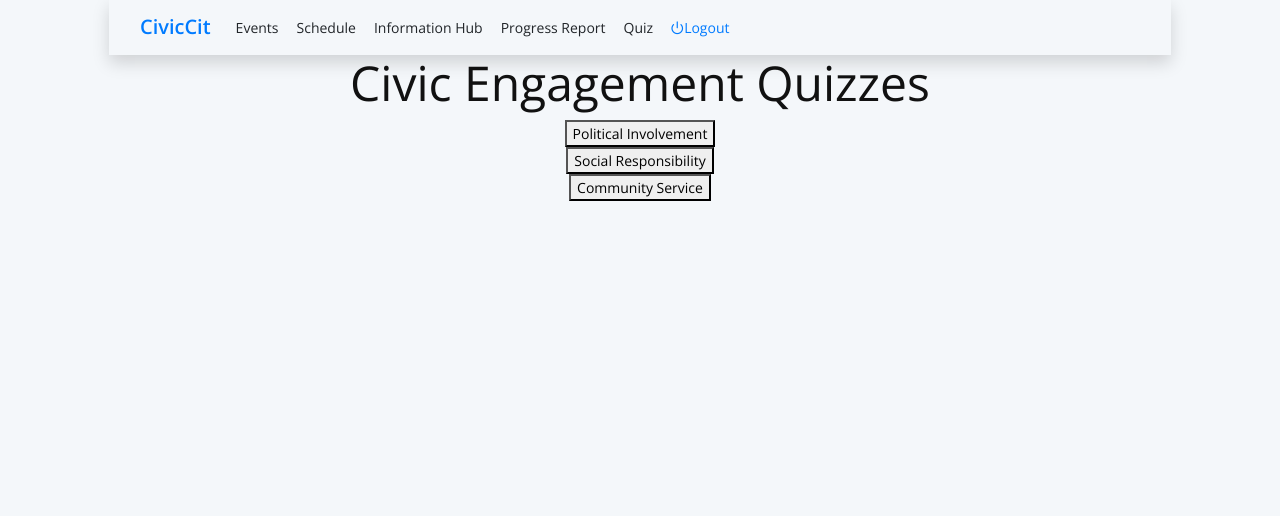
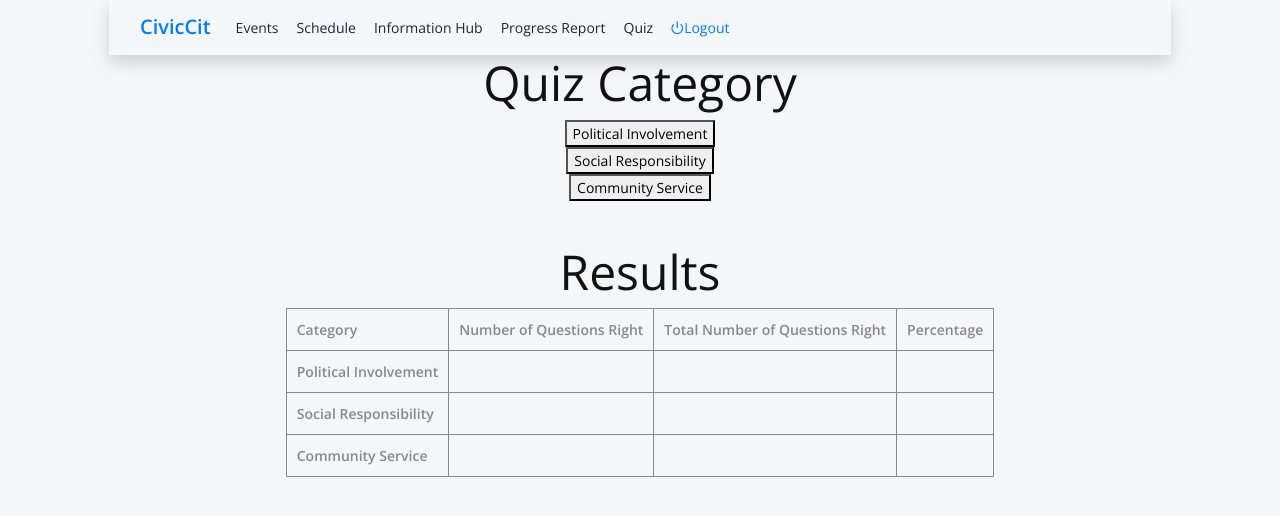
Before and after one commit to bnf239/CivicCit, a Django app: page /quiz in a window 1280 px wide. Shown: the part 17-533 px from the top of the page. Run offline with Django 3.2, Linux system fonts and the light colour scheme; lists and menus that the app fills with data are empty; some libraries are stand-ins or nearby versions.

Commit message:
add results table

```diff
--- a/apps/quiz/admin.py
+++ b/apps/quiz/admin.py
@@ -1,4 +1,4 @@
 from django.contrib import admin
-from .models import QuizInformation
+from .models import QuesModel
 # Register models
-admin.site.register(QuizInformation)
+admin.site.register(QuesModel)
--- a/apps/quiz/urls.py
+++ b/apps/quiz/urls.py
@@ -10,6 +10,7 @@ urlpatterns = [
     path('quiz1/', quiz1_view, name='quiz1'),
     path('quiz2/', quiz2_view, name='quiz2'),
     path('quiz3/', quiz3_view, name='quiz3'),
+    path('addQuestion/', addQuestion,name='addQuestion')
 
 
 ]
--- a/apps/quiz/views.py
+++ b/apps/quiz/views.py
@@ -45,3 +45,7 @@ def quiz2_view(request):
 def quiz3_view(request):
 
     return render(request, "quiz/quiz3.html", {})
+
+def submit(request):
+
+    return render(request, "quiz/quiz.html", {})
--- a/apps/templates/quiz/quiz.html
+++ b/apps/templates/quiz/quiz.html
@@ -11,7 +11,7 @@
 
     <br>
 
-<h1>Civic Engagement Quizzes</h1>
+<h1>Quiz Category</h1>
 
 <!-- Political Involvement -->
 <form method="POST", action="/quiz1/">
@@ -31,6 +31,42 @@
     <button type="submit">Community Service</button>
 </form>
 
+<br>
+<br>
+
+<form method="POST", action="/submit/">
+    {% csrf_token %}
+    <h1>Results</h1>
+
+    <table style=" border: 1px solid;">
+        <tr style=" border: 1px solid;padding: 20px;">
+          <th style=" border: 1px solid;padding: 10px;">Category</th>
+          <th style=" border: 1px solid;padding: 10px;">Number of Questions Right</th>
+          <th style=" border: 1px solid;padding: 10px;">Total Number of Questions Right</th>
+          <th style=" border: 1px solid;padding: 10px;">Percentage</th>
+        </tr>
+        <tr style=" border: 1px solid;padding: 20px;">
+            <th style=" border: 1px solid;padding: 10px;">Political Involvement</th>
+            <th style=" border: 1px solid;padding: 10px;"></th>
+            <th style=" border: 1px solid;padding: 10px;"></th>
+            <th style=" border: 1px solid;padding: 10px;"></th>
+        </tr>
+        <tr style=" border: 1px solid;padding: 20px;">
+            <th style=" border: 1px solid;padding: 10px;">Social Responsibility</th>
+            <th style=" border: 1px solid;padding: 10px;"></th>
+            <th style=" border: 1px solid;padding: 10px;"></th>
+            <th style=" border: 1px solid;padding: 10px;"></th>
+        </tr>
+        <tr style=" border: 1px solid;padding: 20px;">
+            <th style=" border: 1px solid;padding: 10px;">Community Service</th>
+            <th style=" border: 1px solid;padding: 10px;"></th>
+            <th style=" border: 1px solid;padding: 10px;"></th>
+            <th style=" border: 1px solid;padding: 10px;"></th>
+        </tr>
+      </table>
+
+</form>
+
 </center>
 
 {% endblock content %}
--- a/apps/templates/quiz/quiz1.html
+++ b/apps/templates/quiz/quiz1.html
@@ -13,6 +13,11 @@
 
 <h1>Political Involvement Quiz</h1>
 
+<form method="POST", action="/submit/">
+    {% csrf_token %}
+    <button type="submit">Submit Quiz</button>
+</form>
+
 </center>
 
 {% endblock content %}
--- a/apps/templates/quiz/quiz2.html
+++ b/apps/templates/quiz/quiz2.html
@@ -13,6 +13,12 @@
 
 <h1>Social Responsibility Quiz</h1>
 
+<form method="POST", action="/submit/">
+    {% csrf_token %}
+    <button type="submit">Submit Quiz</button>
+</form>
+
+
 </center>
 
 {% endblock content %}
--- a/apps/templates/quiz/quiz3.html
+++ b/apps/templates/quiz/quiz3.html
@@ -13,6 +13,12 @@
 
 <h1>Community Service Quiz</h1>
 
+<form method="POST", action="/submit/">
+    {% csrf_token %}
+    <button type="submit">Submit Quiz</button>
+</form>
+
+
 </center>
 
 {% endblock content %}
```
Also changed, not shown: apps/quiz/forms.py (added, +33 -0 lines), apps/quiz/models.py (+13 -0 lines).
